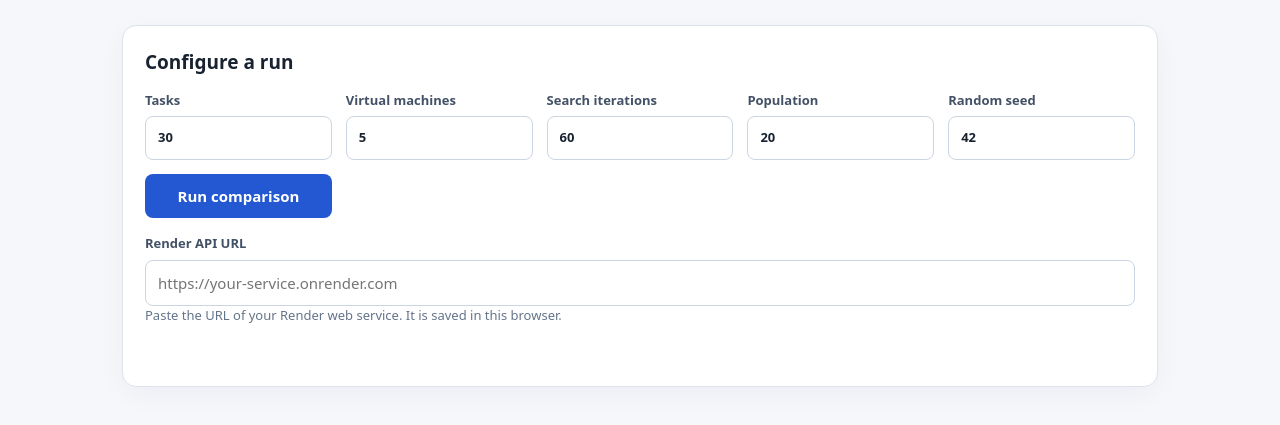
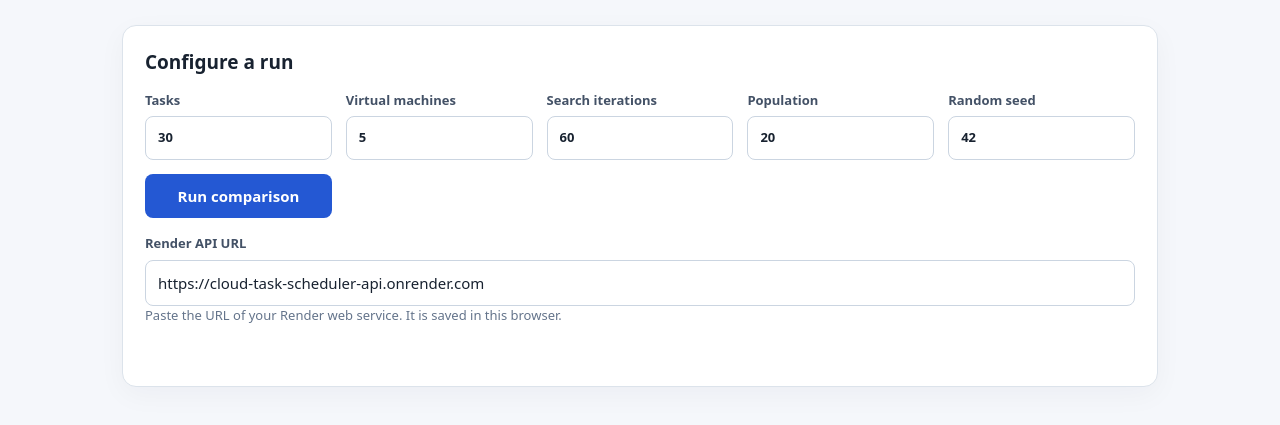
Before and after one commit to Mayank-jaiswal13/26P_3CSE171-Meta_heuristic_algorithm_for_task_scheduling_in_cloud_infrastructure, a plain HTML site: page meta heuristic algorithm for task scheduling in cloud infrastructure/public/index.html in a window 1280 px wide. Shown: the part 195-620 px from the top of the page. Drawn offline with Linux system fonts and the light colour scheme.

Commit message:
Prefill Render API URL for visitors

```diff
--- a/meta heuristic algorithm for task scheduling in cloud infrastructure/public/index.html
+++ b/meta heuristic algorithm for task scheduling in cloud infrastructure/public/index.html
@@ -55,7 +55,7 @@
       </div>
       <div class="api">
         <label for="api-url">Render API URL</label>
-        <input id="api-url" type="url" placeholder="https://your-service.onrender.com" required>
+        <input id="api-url" type="url" placeholder="https://cloud-task-scheduler-api.onrender.com" required>
         <div class="hint">Paste the URL of your Render web service. It is saved in this browser.</div>
       </div>
       <p id="status" role="status"></p>
@@ -76,7 +76,7 @@
   const apiInput = document.querySelector('#api-url');
   const status = document.querySelector('#status');
   const button = document.querySelector('#run-button');
-  apiInput.value = localStorage.getItem('scheduler-api-url') || '';
+  apiInput.value = localStorage.getItem('scheduler-api-url') || 'https://cloud-task-scheduler-api.onrender.com';
   apiInput.addEventListener('change', () => localStorage.setItem('scheduler-api-url', apiInput.value.trim().replace(/\/$/, '')));
   form.addEventListener('submit', async (event) => {
     event.preventDefault();
```
